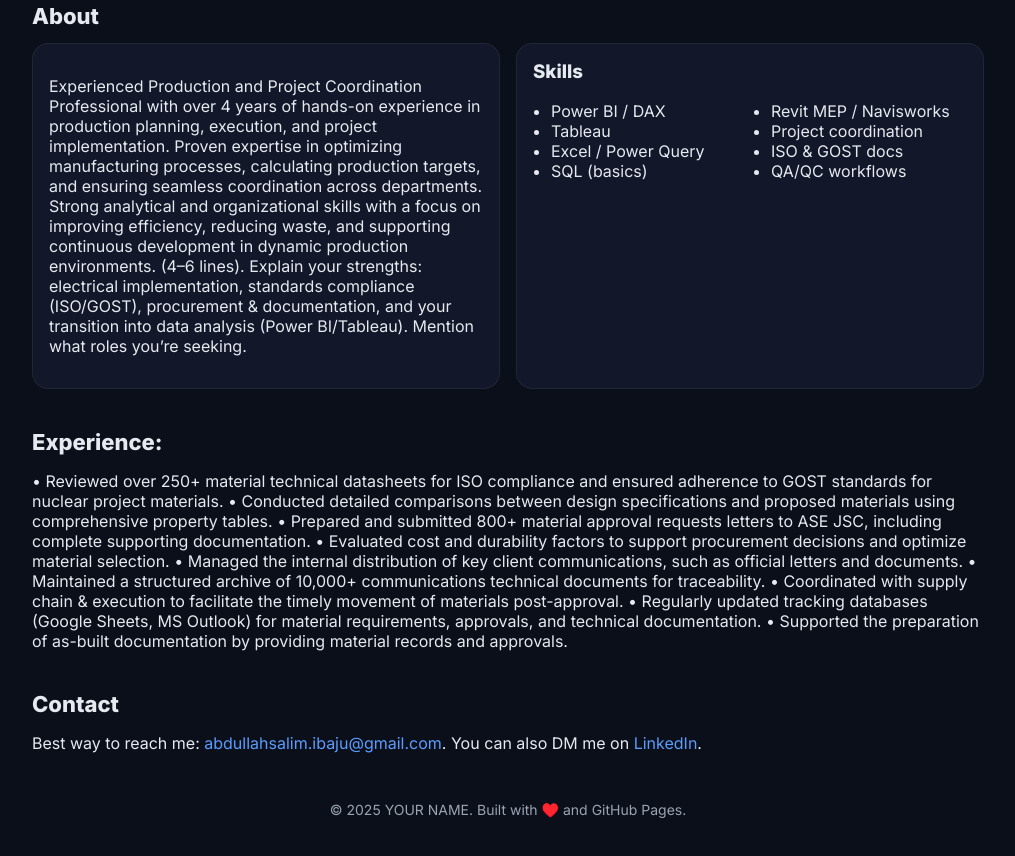
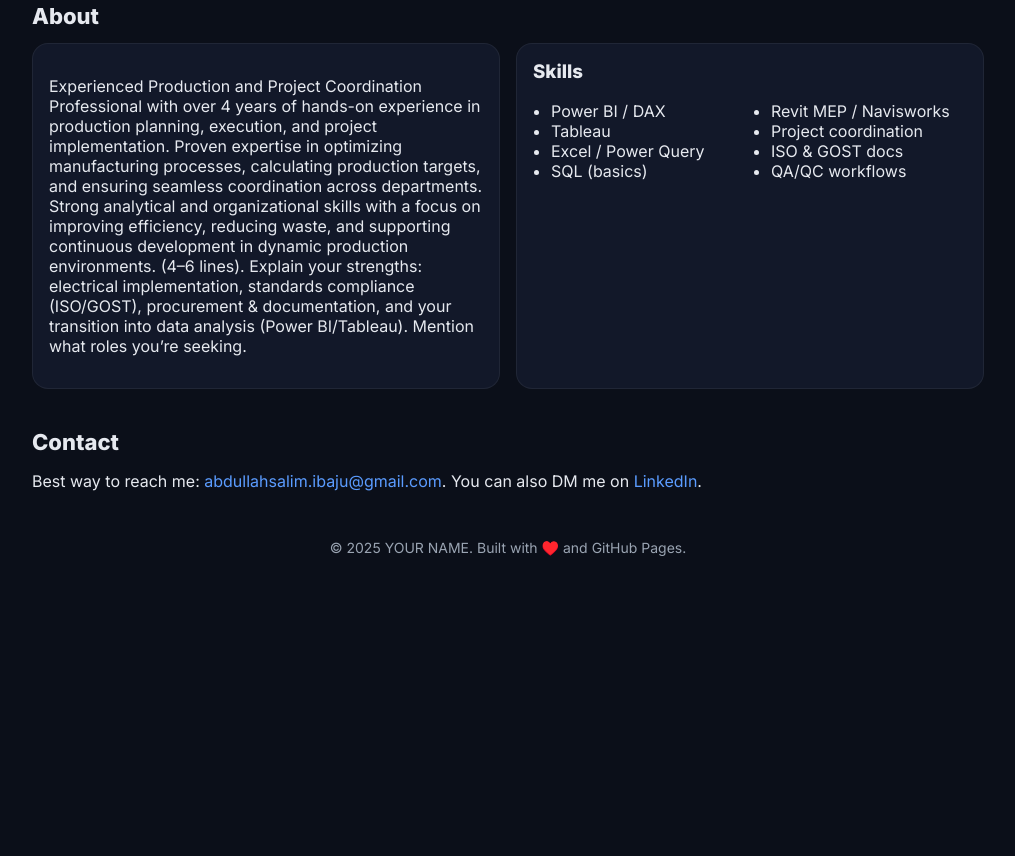
Before and after one commit to AbdullahSalimTurzo/portfolio, a plain HTML site: page index2.html in a window 1280 px wide. Shown: the part 1047-1903 px from the top of the page, without its empty margins (132-1147 px from the left). After the commit the page ends 1651 px from the top, so only its background shows below. Drawn offline with Linux system fonts and the light colour scheme.

Commit message:
Update index2.html

```diff
--- a/index2.html
+++ b/index2.html
@@ -173,22 +173,6 @@
       </div>
     </section>
 
-    <section id="Experiences">
-      <h2 class="section-title">Experience:</h2>
-      <div class="Experiences">
-        <div class="panel">
-          <p>
-•	Reviewed over 250+ material technical datasheets for ISO compliance and ensured adherence to GOST standards for nuclear project materials.
-•	Conducted detailed comparisons between design specifications and proposed materials using comprehensive property tables.
-•	Prepared and submitted 800+ material approval requests letters to ASE JSC, including complete supporting documentation.
-•	Evaluated cost and durability factors to support procurement decisions and optimize material selection.
-•	Managed the internal distribution of key client communications, such as official letters and documents.
-•	Maintained a structured archive of 10,000+ communications technical documents for traceability.
-•	Coordinated with supply chain & execution to facilitate the timely movement of materials post-approval.
-•	Regularly updated tracking databases (Google Sheets, MS Outlook) for material requirements, approvals, and technical documentation.
-•	Supported the preparation of as-built documentation by providing material records and approvals.
-</p>
-
     <section id="contact">
       <h2 class="section-title">Contact</h2>
       <p>Best way to reach me: <a href="mailto:abdullahsalim.ibaju@gmail.com">abdullahsalim.ibaju@gmail.com</a>. You can also DM me on <a href="https://www.linkedin.com/in/abdullah-salim-turjo" target="_blank" rel="noopener">LinkedIn</a>.</p>
```
